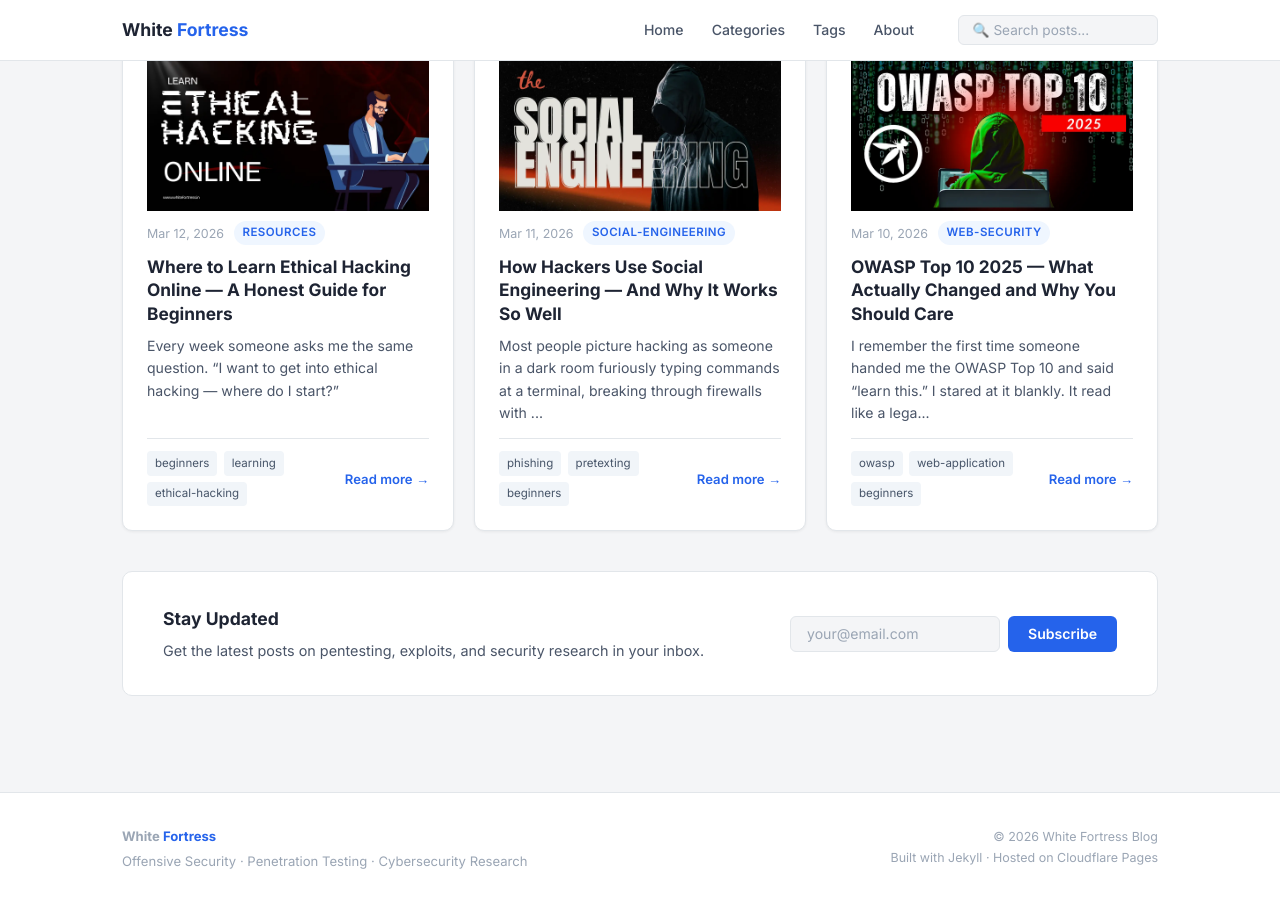
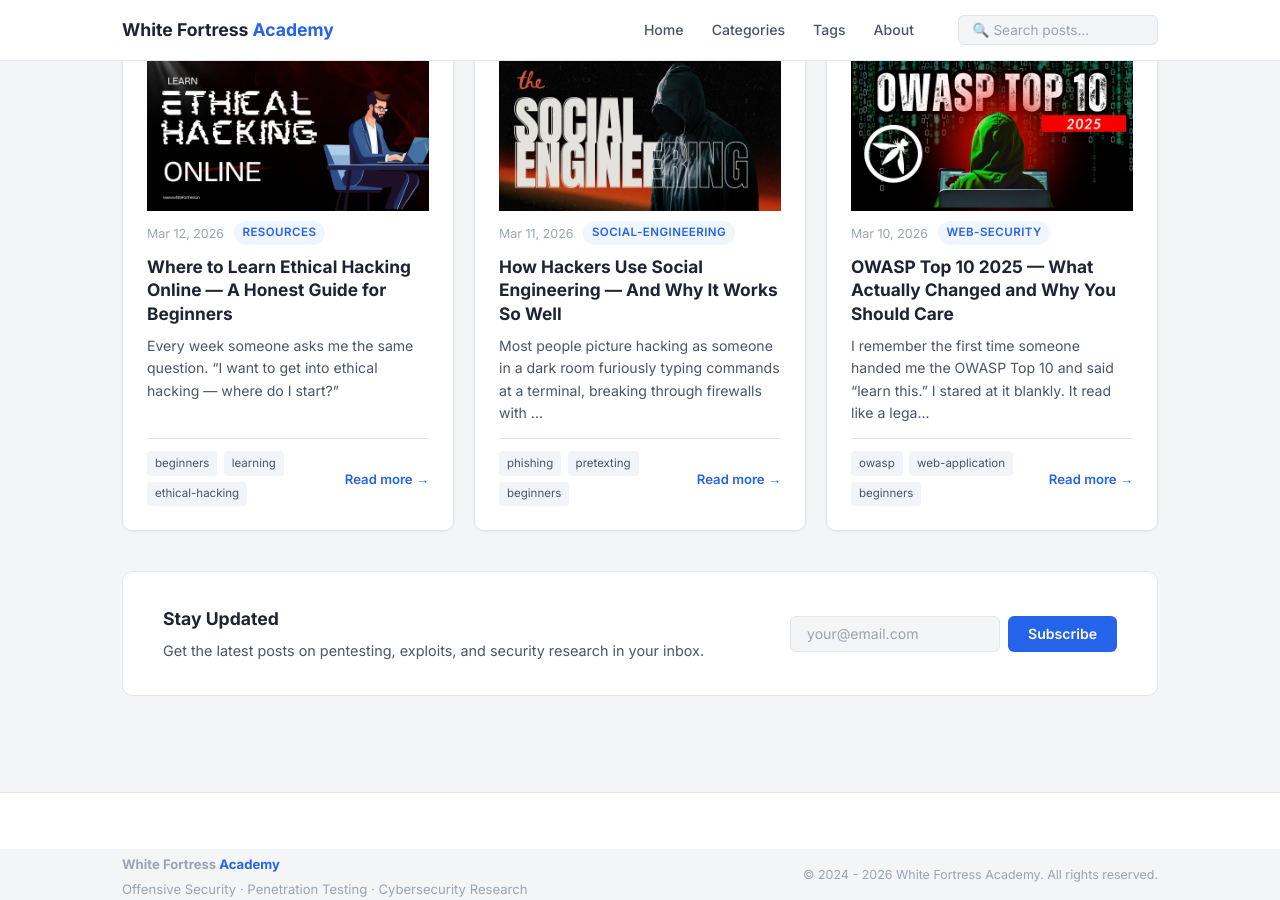
Before and after one commit to whitefortressacademysh-cloud/blog.whitefortress.in, a Jekyll site: the page built from index.md, in a window 1280 px wide and 900 px high, scrolled down 830 px. Built offline with Jekyll 4.4.1, drawn with Linux system fonts in a browser that asks for light colours.

Commit message:
Update default.html

```diff
--- a/_layouts/default.html
+++ b/_layouts/default.html
@@ -14,7 +14,7 @@
 
   <header class="site-header">
     <div class="header-inner">
-      <a href="{{ '/' | relative_url }}" class="site-logo">White <span>Fortress</span></a>
+    <a href="{{ '/' | relative_url }}" class="site-logo">White Fortress <span>Academy</span></a>
       <nav class="site-nav">
         <a href="{{ '/' | relative_url }}">Home</a>
         <a href="{{ '/categories' | relative_url }}">Categories</a>
@@ -33,18 +33,17 @@
   </main>
 
   <footer class="site-footer">
-    <div class="footer-inner">
+
+  </footer>
+  <div class="footer-inner">
       <div class="footer-left">
-        <p class="footer-logo">White <span>Fortress</span></p>
+        <p class="footer-logo">White Fortress <span>Academy</span></p>
         <p>{{ site.description }}</p>
       </div>
       <div class="footer-right">
-        <p class="footer-copy">© {{ 'now' | date: "%Y" }} White Fortress Blog</p>
-        <p class="footer-stack">Built with Jekyll · Hosted on Cloudflare Pages</p>
+        <p class="footer-copy">© 2024 - 2026 White Fortress Academy. All rights reserved.</p>
       </div>
     </div>
-  </footer>
-
   <script>
     const posts = [
       {% for post in site.posts %}
```
